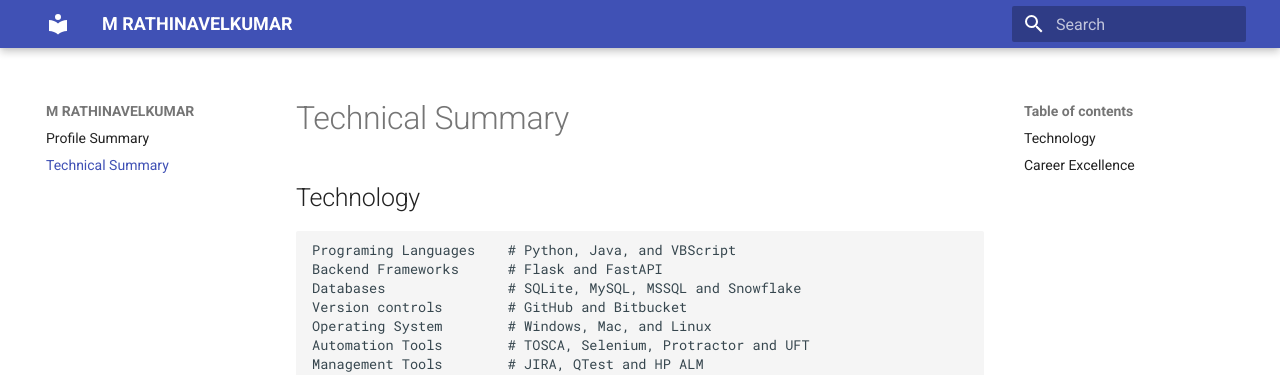
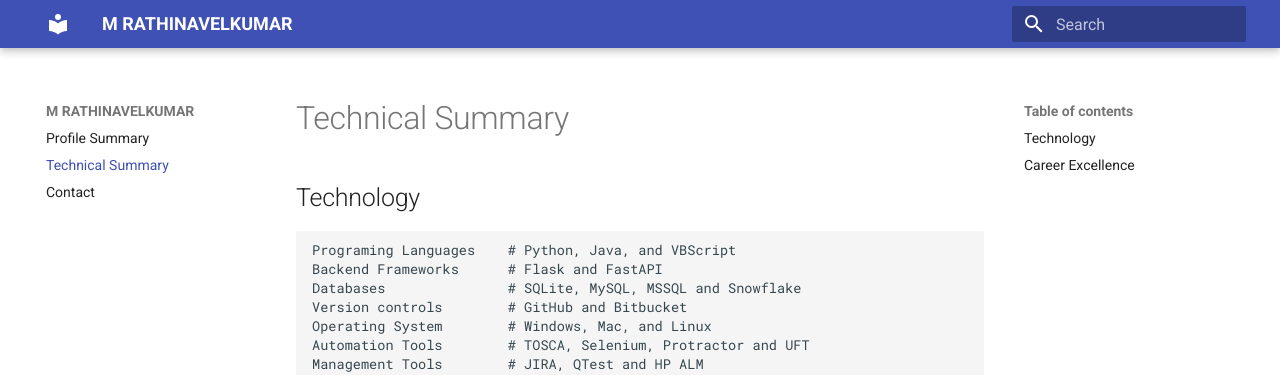
Before and after one commit to Rathinavelkumar/Resume, an MkDocs documentation site: the page built from docs/technical_excellence.md, in a window 1280 px wide. Shown: the top 375 px of the page. Built offline with MkDocs 1.6.1 and Material for MkDocs 9.7.7, drawn with Linux system fonts in a browser that asks for light colours.

Commit message:
contact page

```diff
--- a/mkdocs.yml
+++ b/mkdocs.yml
@@ -1,8 +1,9 @@
 site_name: M RATHINAVELKUMAR
 
 nav:
-    - Profile Summary: index.md
+    - Profile Summary: profile_summary.md
     - Technical Summary: technical_excellence.md
+    - Contact: contact.md
 
 theme:
   name: material
```
Also changed, not shown: docs/contact.md (renamed from docs/about.md), docs/profile_summary.md (renamed from docs/index.md), 1 other file.
